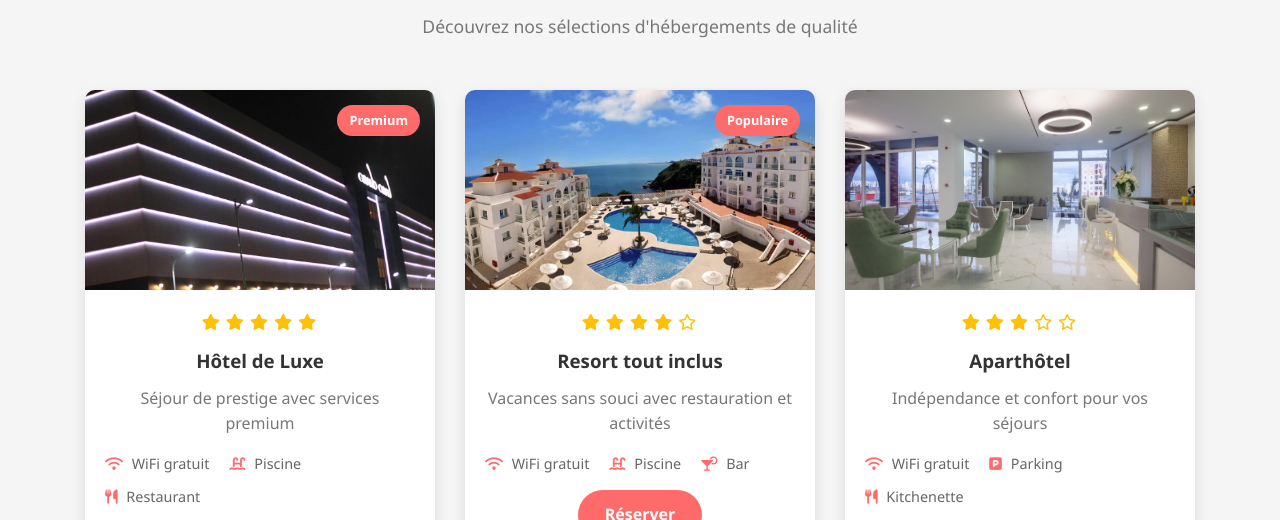
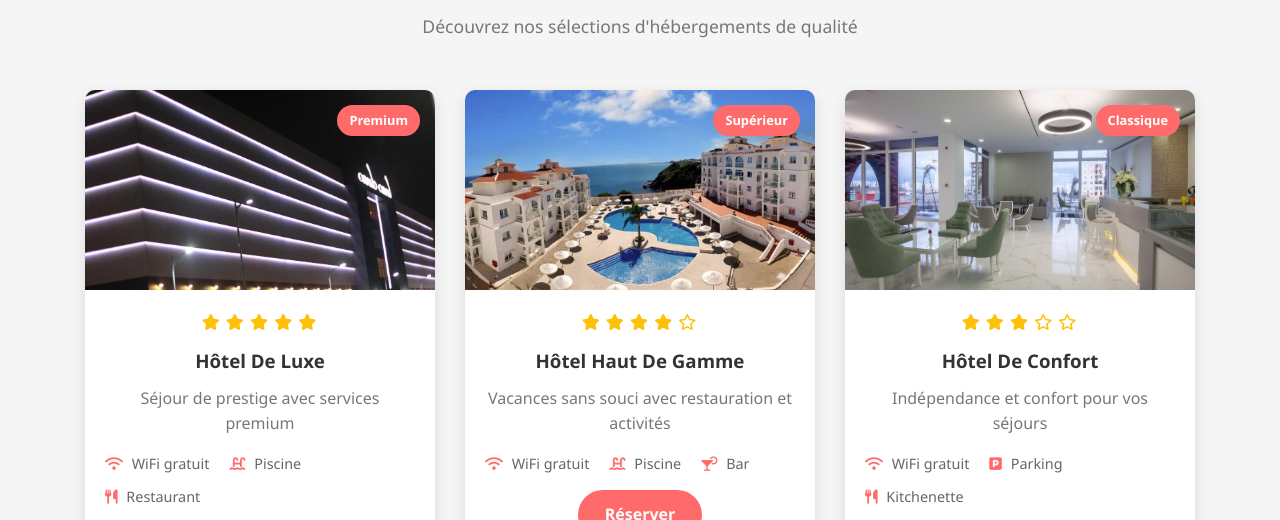
Before and after one commit to Billyhws/UB2_Travel, a plain HTML site: page index.html in a window 1280 px wide. Both pictures are taken after a click on the link "HOTELS". Shown: the part 232-752 px from the top of the page. Drawn offline with Linux system fonts and the light colour scheme.

Commit message:
Update index.html

```diff
--- a/index.html
+++ b/index.html
@@ -320,7 +320,7 @@
             <div class="hotels-container">
                 <div class="hotel-card">
                     <div class="hotel-image">
-                        <img src="images/5.hotels/AZ-Hotels-Grand-Oran.jpg" alt="Hôtel de luxe">
+                        <img src="images/5.hotels/AZ-Hotels-Grand-Oran.jpg" alt="Hôtel De Luxe">
                         <div class="hotel-badge">Premium</div>
                     </div>
                     <div class="card-content">
@@ -331,7 +331,7 @@
                             <i class="fas fa-star"></i>
                             <i class="fas fa-star"></i>
                         </div>
-                        <h3>Hôtel de Luxe</h3>
+                        <h3>Hôtel De Luxe</h3>
                         <p>Séjour de prestige avec services premium</p>
                         <div class="hotel-details">
                             <span><i class="fas fa-wifi"></i> WiFi gratuit</span>
@@ -344,8 +344,8 @@
 
                 <div class="hotel-card">
                     <div class="hotel-image">
-                        <img src="images/5.hotels/Hôtel-Sabri-Annaba.jpeg" alt="Resort tout inclus">
-                        <div class="hotel-badge">Populaire</div>
+                        <img src="images/5.hotels/Hôtel-Sabri-Annaba.jpeg" alt="Hôtel Haut De Gamme">
+                        <div class="hotel-badge">Supérieur</div>
                     </div>
                     <div class="card-content">
                         <div class="rating">
@@ -355,7 +355,7 @@
                             <i class="fas fa-star"></i>
                             <i class="far fa-star"></i>
                         </div>
-                        <h3>Resort tout inclus</h3>
+                        <h3>Hôtel Haut De Gamme</h3>
                         <p>Vacances sans souci avec restauration et activités</p>
                         <div class="hotel-details">
                             <span><i class="fas fa-wifi"></i> WiFi gratuit</span>
@@ -368,7 +368,8 @@
 
                 <div class="hotel-card">
                     <div class="hotel-image">
-                        <img src="images/5.hotels/Hôtel-Vent-Dôme-oran.jpeg" alt="Aparthôtel">
+                        <img src="images/5.hotels/Hôtel-Vent-Dôme-oran.jpeg" alt="Hôtel De Confort">
+                        <div class="hotel-badge">Classique</div>
                     </div>
                     <div class="card-content">
                         <div class="rating">
@@ -378,7 +379,7 @@
                             <i class="far fa-star"></i>
                             <i class="far fa-star"></i>
                         </div>
-                        <h3>Aparthôtel</h3>
+                        <h3>Hôtel De Confort</h3>
                         <p>Indépendance et confort pour vos séjours</p>
                         <div class="hotel-details">
                             <span><i class="fas fa-wifi"></i> WiFi gratuit</span>
@@ -498,7 +499,7 @@
         </div>
 
         <div class="footer-bottom">
-            <p>&copy; 2025 UB2 Travel. Tous droits réservés.</p>
+            <p>&copy; Billel Haoues. Tous droits réservés.</p>
         </div>
     </footer>
 
```
